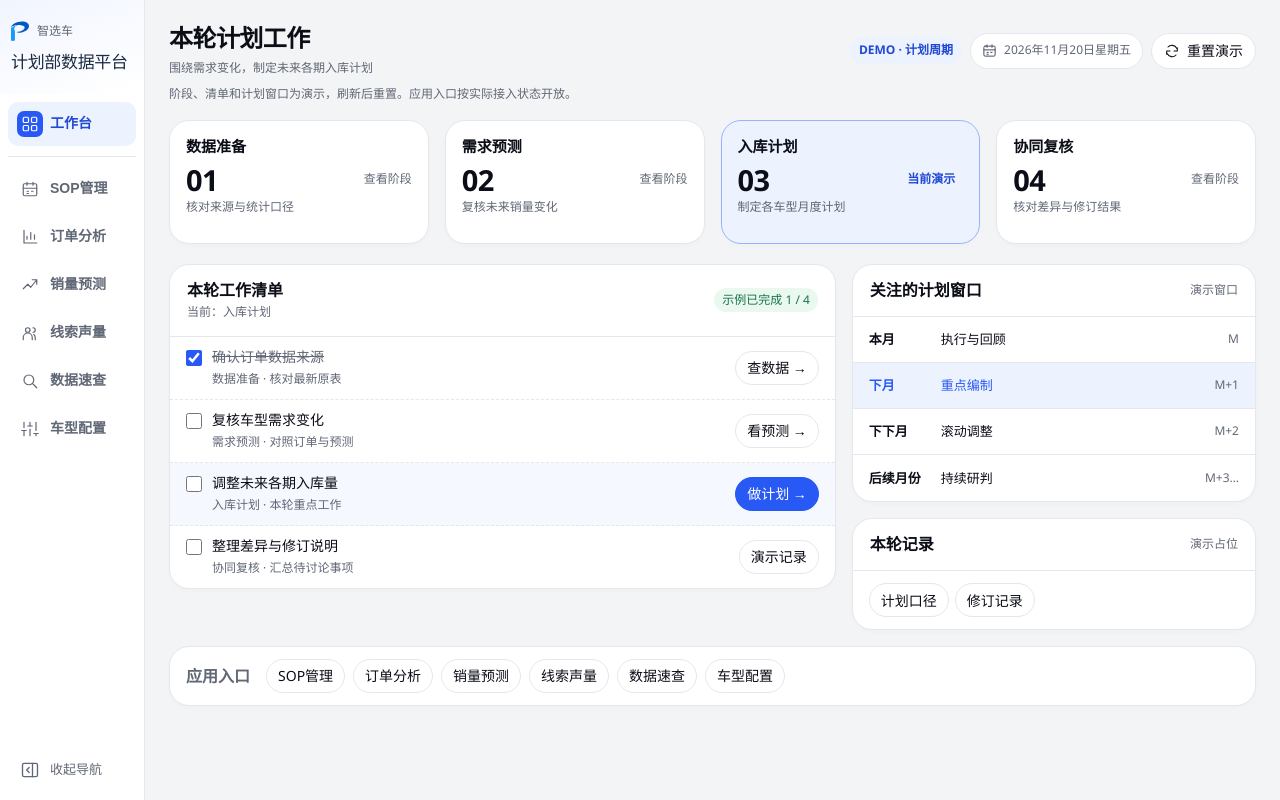
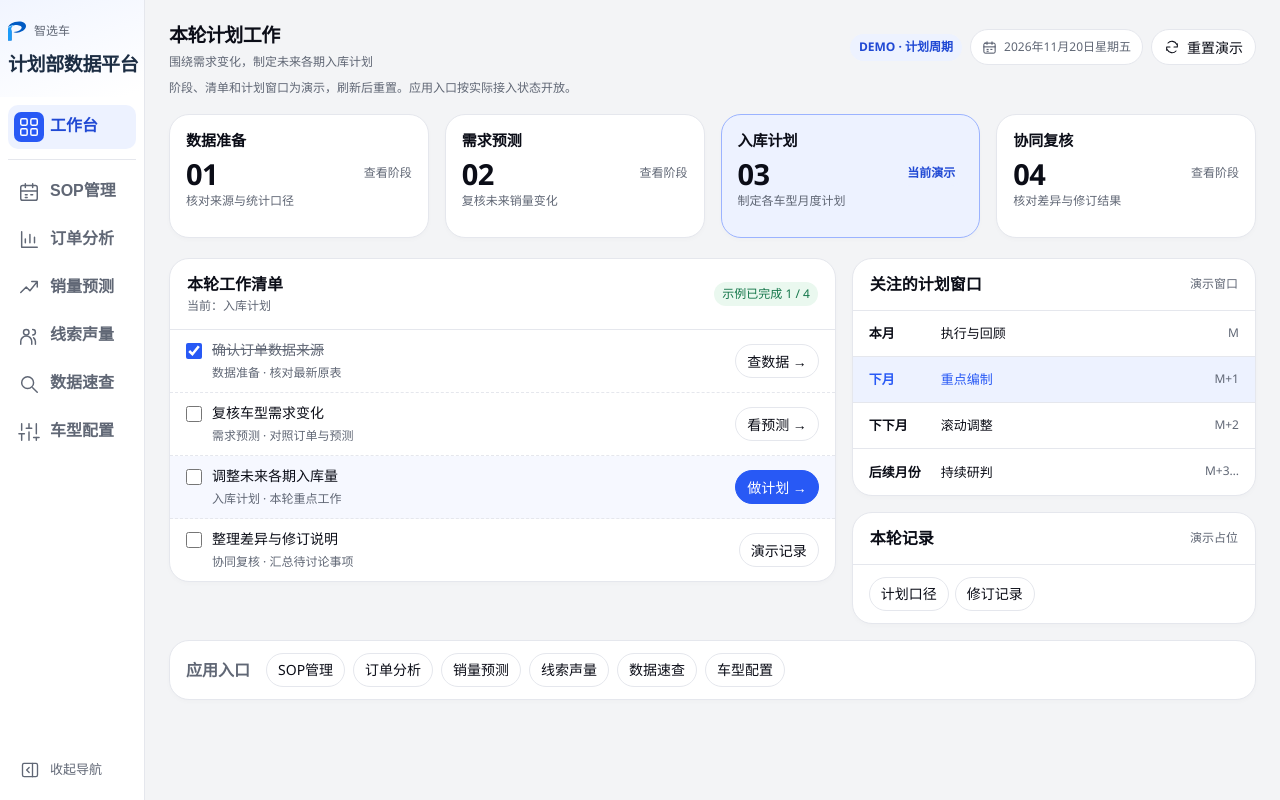
Before and after one commit to rabbittttt/PlanHub, a website: page portal/index.html in a window 1280 px wide. Both pictures are taken after a click on the button "展开应用导航". Drawn offline with Linux system fonts and the light colour scheme.

Commit message:
Align workbench title and navigation sizes

```diff
--- a/portal/css/portal.css
+++ b/portal/css/portal.css
@@ -34,26 +34,26 @@ h1,h2,h3,h4,p{margin:0}
 .primary-navigation{padding:8px 0;overflow:auto;scrollbar-width:none}
 #app-nav{border-top:1px solid var(--line);padding-top:6px}
 .nav-item{position:relative;display:flex;align-items:center;justify-content:center;align-self:center;width:44px;min-height:44px;border-radius:10px;color:var(--muted);font-weight:600;transition:color 160ms,background-color 160ms}
-.nav-item svg{width:18px;height:18px;color:inherit}
+.nav-item svg{width:22px;height:22px;color:inherit}
 .nav-item:hover{background:var(--bg);color:var(--ink)}
 .nav-item.active{color:var(--accent-hover);background:var(--accent-soft)}
 .sidebar .nav-item:focus-visible{outline:2px solid var(--ring);outline-offset:-2px}
 .nav-pending{position:absolute;top:8px;right:7px;width:6px;height:6px;border-radius:50%;background:var(--amber)}
 .shell.nav-open{--sidebar-width:145px}
-.nav-open .sidebar-heading{padding:19px 11px 18px;align-items:stretch;border-bottom:0;background:linear-gradient(160deg,#f1f5ff,white 95%)}
+.nav-open .sidebar-heading{padding:19px 4px 18px 8px;align-items:stretch;border-bottom:0;background:linear-gradient(160deg,#f1f5ff,white 95%)}
 .nav-open .brand{display:grid;grid-template-columns:21px minmax(0,1fr);gap:8px 5px;width:100%;align-items:center;text-align:left}
 .nav-open .brand:hover{background:transparent}
 .nav-open .brand-mark{width:24px;height:24px;margin-left:-3px;object-fit:contain}
 .nav-open .brand-copy{display:contents}
 .nav-open .brand-organization,.nav-open .brand strong,.nav-open .nav-label{display:block}
 .nav-open .brand-organization{color:var(--muted);font-size:12px;font-weight:450;line-height:1.5}
-.nav-open .brand strong{grid-column:1/-1;color:#1c2d43;font-family:"STXihei","华文细黑",var(--display-font);font-size:17px;font-weight:400;line-height:1.45;letter-spacing:-.02em}
+.nav-open .brand strong{grid-column:1/-1;color:#1c2d43;font-size:var(--type-title);font-weight:600;line-height:1.45;letter-spacing:-.02em}
 .sidebar > .nav-toggle{align-self:center;margin:auto 0 8px;flex:none}
 .nav-open .nav-toggle{width:calc(100% - 20px);justify-content:flex-start;gap:10px;padding-inline:10px;color:var(--muted);font-size:13px}
 .nav-open .nav-toggle svg{transform:scaleX(-1)}
 .nav-open .primary-navigation{padding:8px;gap:10px;scrollbar-width:thin}
 .nav-open #app-nav{margin-inline:0;padding-top:10px;gap:4px}
-.nav-open .nav-item{width:100%;justify-content:flex-start;gap:7px;padding:7px 9px;overflow-wrap:anywhere}
+.nav-open .nav-item{font-size:16px;width:100%;justify-content:flex-start;gap:6px;padding:7px 6px;overflow-wrap:anywhere}
 .nav-open .nav-item svg{box-sizing:content-box;padding:4px;border-radius:7px}
 .nav-open .nav-item.active svg{color:white;background:var(--accent)}
 .nav-open .nav-item:has(.nav-pending){padding-inline-end:16px}
@@ -172,13 +172,10 @@ main{min-width:0}
 
 /* Workbench typography */
 :root {
-  --type-title: 24px;
+  --type-title: 19px;
   --type-section: 16px;
   --type-body: 14px;
   --type-note: 12px;
-}
-@media (max-width: 640px) {
-  :root { --type-title: 20px; }
 }
 .home-heading h1,
 .empty-state h1 { font-size: var(--type-title); }
--- a/portal/index.html
+++ b/portal/index.html
@@ -11,7 +11,7 @@
   <link rel="icon" href="./assets/favicon.ico?v=clear-p-20261119" sizes="any">
   <link rel="icon" href="./assets/favicon.svg?v=clear-p-20261119" type="image/svg+xml">
   <link rel="apple-touch-icon" href="./assets/apple-touch-icon.png?v=clear-p-20261119">
-  <link rel="stylesheet" href="./css/portal.css?v=department-wordmark-20261120">
+  <link rel="stylesheet" href="./css/portal.css?v=navigation-scale-20261120">
   <script type="module" src="./js/portal.js?v=platform-title-20261119"></script>
 </head>
 <body>
```
Also changed, not shown: design-system/planning-portal/MASTER.md (+1 -1 lines).
